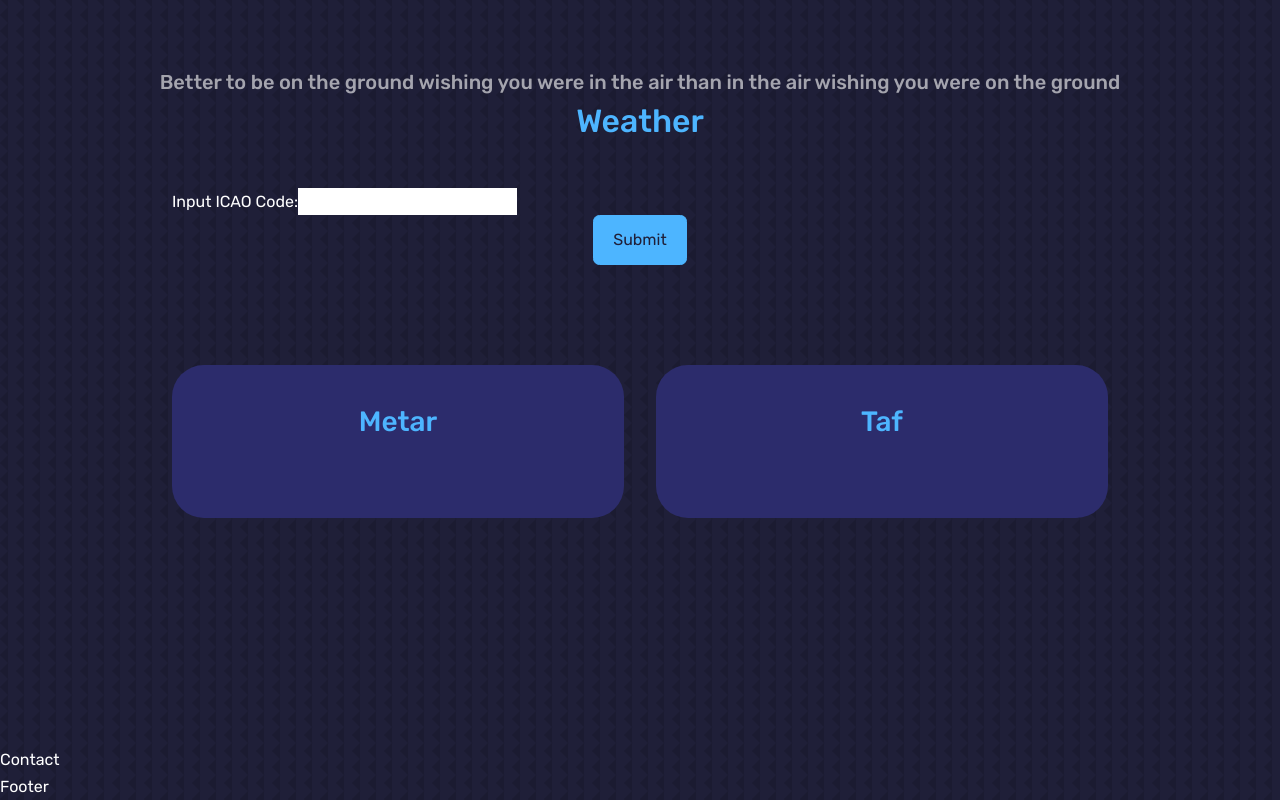
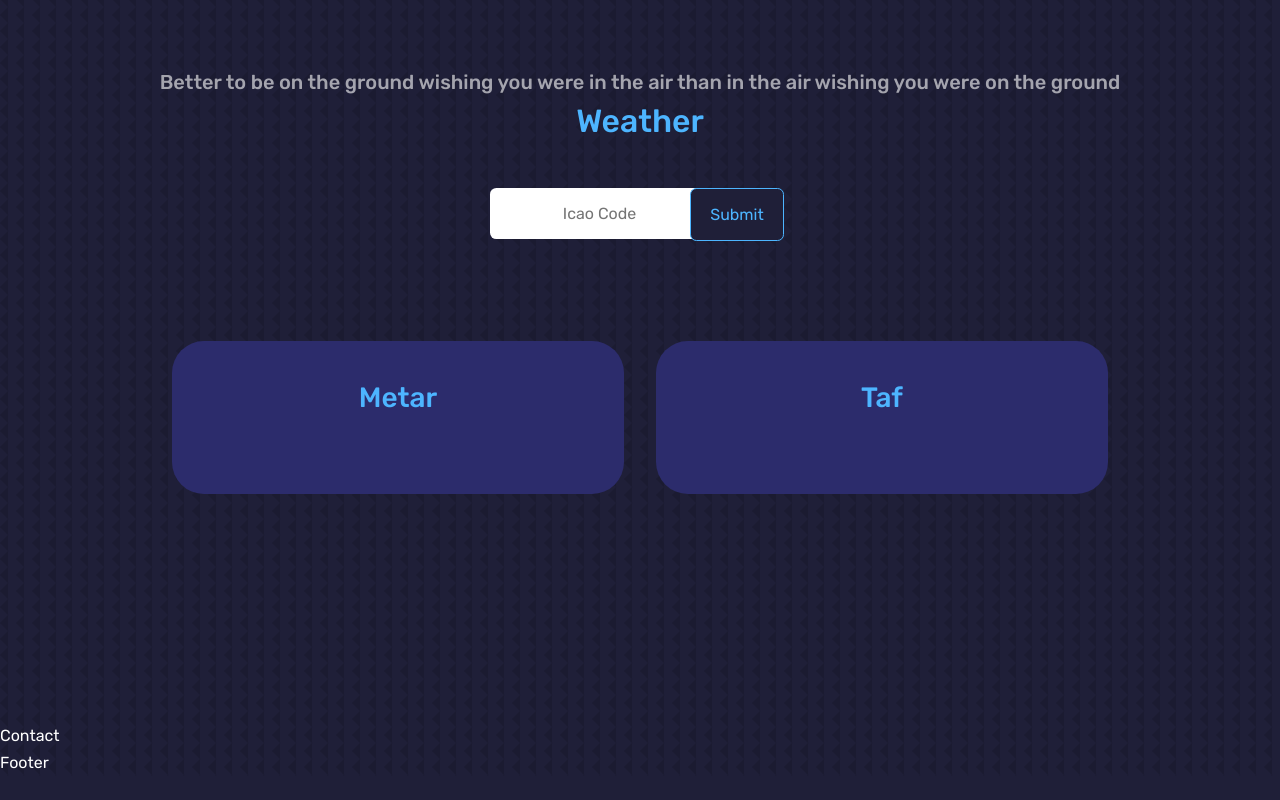
Before and after one commit to Gabbu98/my-flyer-front, a React (Create React App) app: page / in a window 1280 px wide. Shown: the part 2025-2825 px from the top of the page. After the commit the page ends 2801 px from the top, so only its background shows below. Built offline with nearby package versions, Linux system fonts and the light colour scheme; no server answers.

Commit message:
styled form

```diff
--- a/src/components/weather/IcaoMenu.css
+++ b/src/components/weather/IcaoMenu.css
@@ -1,12 +1,45 @@
-.icao-dropdown-title{
-    color: black;
-}
-
 .container {
     display: grid;
     padding-bottom: 100px;
 }
 
-button {
+.col_1{
+    width: 100px;
+    float: left;
+}
+
+.col_2{
+    width: 200px;
+    float: left;
+}
+
+form{
     margin: auto;
 }
+
+.form_control{
+    width: max-content;
+    display: inline-block;
+    color: var(--color-primary);
+    padding: 0.75rem 0rem;
+    border-radius: 0.4rem;
+    cursor: pointer;
+    text-align: center;
+}
+
+.submit_btn {
+    width: max-content;
+    display: inline-block;
+    background: var(--color-bg);
+    color: var(--color-primary);
+    padding: 0.75rem 1.2rem;
+    border-radius: 0.4rem;
+    cursor: pointer;
+    border: 1px solid var(--color-primary);
+    transition: var(--transition);
+  }
+
+  .submit_btn:hover {
+    background: var(--color-bg-variant);
+    border-color: transparent;
+  }
--- a/src/components/weather/IcaoMenu.jsx
+++ b/src/components/weather/IcaoMenu.jsx
@@ -7,17 +7,15 @@ function IcaoMenu(props) {
     return (
         <div class="container">
             <form>
-                <label>Input ICAO Code:
-                    <input
-                        type="text"
-                        value={icao}
-                        onChange={(e) => setIcao(e.target.value)}
-                    />
-                </label>
+                <div class="form-row">
+                    <div class="col_2">
+                        <input type="text" className="form_control" placeholder="Icao Code" value={icao} onChange={(e) => setIcao(e.target.value)}></input>
+                    </div>
+                    <div class="col_1">
+                        <button className="submit_btn" onClick={() => props.handleToUpdate(icao)}>Submit</button>
+                    </div>
+                </div>
             </form>
-            <button onClick={() => props.handleToUpdate(icao)} className="btn btn-primary">
-                Submit
-            </button>
         </div>
     );
 }
```
Also changed, not shown: src/index.css (line endings or trailing spaces).
